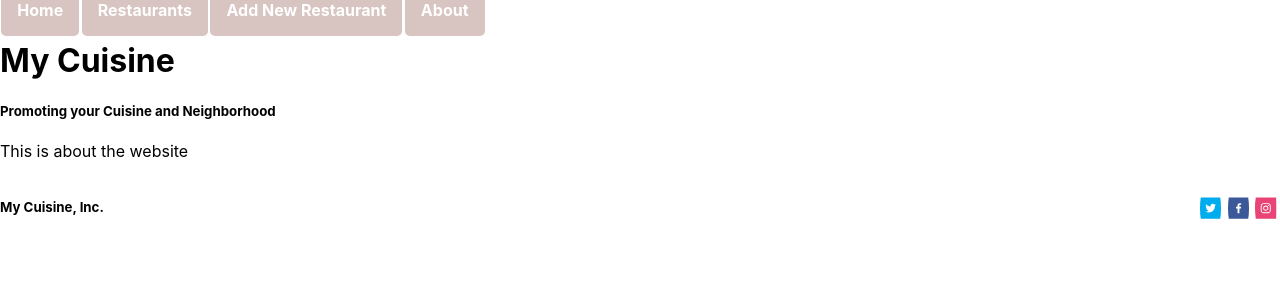
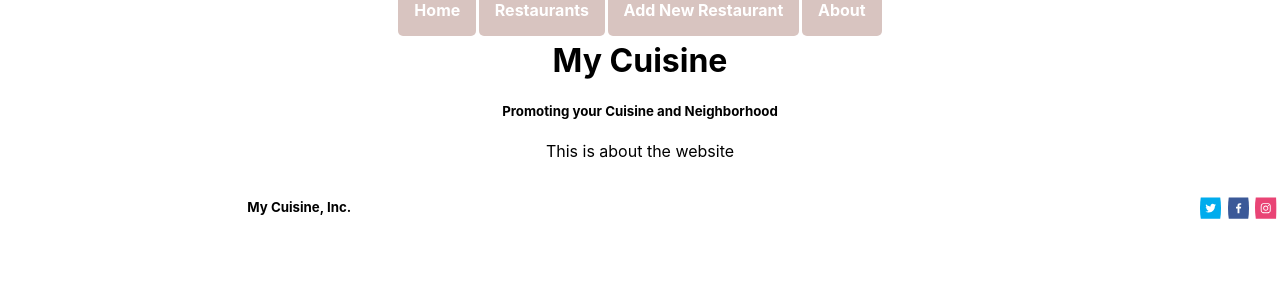
Before and after one commit to tkyg/my-cuisine, a React (Create React App) app: page /about in a window 1280 px wide. Shown: the top 300 px of the page. Built offline with nearby package versions, Linux system fonts and the light colour scheme.

Commit message:
error fixed

```diff
--- a/src/components/App.js
+++ b/src/components/App.js
@@ -11,7 +11,7 @@ import Home from "./Home"
 
 function App() {
   return (
-    <div>
+    <div style={{ textAlign: "center" }}>
       <NavBar />
       <Header slogan="Cuisine and Neighborhood" appName="My Cuisine" />
         <Routes>
--- a/src/components/navigation/NavBar.js
+++ b/src/components/navigation/NavBar.js
@@ -1,13 +1,12 @@
 import React from 'react'
-import {StyledLink} from "./StyledLink"
-
+import { StyledLink } from "./StyledLink"
 
 function NavBar() {
   return (
     <div>
       <StyledLink to="/">Home</StyledLink>
       <StyledLink to="/restaurants">Restaurants</StyledLink>
-      <StyledLink to="/restaurants/new">Add New Restaurant</StyledLink>
+      <StyledLink to="/new">Add New Restaurant</StyledLink>
       <StyledLink to="/about">About</StyledLink>
     </div>
   )
--- a/src/components/navigation/StyledLink.js
+++ b/src/components/navigation/StyledLink.js
@@ -11,7 +11,4 @@ export const StyledLink = styled(NavLink)`
   font-weight: bold;
   vertical-align: center;
   border-radius: 5px;
-  &:hover {
-    background: #a69e9d
-  }
 `;
--- a/src/components/restaurants/CardStyle.css
+++ /dev/null
@@ -1,17 +0,0 @@
-.card{
-  display:flex;
-  overflow:hidden;
-  box-shadow:0 2px 20px var(--clr-gray200);
-  border-radius: 0.2rem;
-  flex-direction:column;
-  justify-content:space-around;
-  border:"solid";
-  margin:auto
-}
-.card__image{
-  float: center;
-  width:  400px;
-  height: 400px;
-  object-fit: cover;
-  margin:auto
-}
--- /dev/null
+++ b/src/components/restaurants/CardStyle.js
@@ -0,0 +1,23 @@
+import styled from "styled-components";
+// /* .App {
+//   text-align: center;
+// } */
+
+ export const Div = styled.div`
+    display:flex;
+    overflow:hidden;
+    box-shadow:0 2px 20px var(--clr-gray200);
+    border-radius: 0.2rem;
+    flex-direction:column;
+    justify-content:space-around;
+    border:"solid";
+    margin:auto
+ `;
+
+ export const Image = styled.img`
+    float: center;
+    width:  400px;
+    height: 400px;
+    object-fit: cover;
+    margin:auto
+ `;
--- a/src/components/restaurants/FormStyle.js
+++ b/src/components/restaurants/FormStyle.js
@@ -9,15 +9,18 @@ export const Input = styled.input`
   border: 2px solid #eee;
   box-shadow:0 0 15px 4px rgba(0,0,0,0.06);
   border-radius: 10px;
+  align-items: center;
 `
 
 export const InputCreate = styled.input`
   box-sizing: border-box;
   padding: 10px;
   border-radius: .5rem;
-  width: 150px;
+  width: 10%;
+  align-items: center;
   &:hover {
     background-color: #D8C4C0;
+
   }
 `
 export const Form = styled.form`
--- a/src/components/restaurants/RestaurantCard.js
+++ b/src/components/restaurants/RestaurantCard.js
@@ -1,17 +1,17 @@
 import React from 'react';
-import "./CardStyle.css"
+import { Div, Image } from "./CardStyle"
 
 const RestaurantCard = ({ restaurant }) => {
   return (
-    <div className="card">
+    <Div className="card">
       <div className="card__body">
-      <img className="card__image" src={restaurant.image} alt={restaurant.name} />
-      <h2 className="card__title">{restaurant.name}</h2>
-      <p className="card__description">Cuisine: {restaurant.cuisine}</p>
-      <p className="card__description">Borough: {restaurant.borough}</p>
-      <a className="card__link" href={restaurant.link}>Click here to visit: {restaurant.name}</a>
+      <Image src={restaurant.image} alt={restaurant.name} />
+      <h2>{restaurant.name}</h2>
+      <p>Cuisine: {restaurant.cuisine}</p>
+      <p>Borough: {restaurant.borough}</p>
+      <a href={restaurant.link}>Click here to visit: {restaurant.name}</a>
     </div>
-    </div>
+    </Div>
   )
 }
 
--- a/src/components/restaurants/RestaurantForm.js
+++ b/src/components/restaurants/RestaurantForm.js
@@ -58,7 +58,7 @@ const RestaurantForm = () => {
         <label htmlFor="link">Websitelink: </label>
         <Input type="text" name="link" id="link" value={link} onChange={e => setLink(e.target.value)}/>
         </div> <br />
-        <InputCreate type="submit" value="Create" />
+        <div><InputCreate type="submit" value="Create" /></div>
       </Form>
     </div>
   )
```
